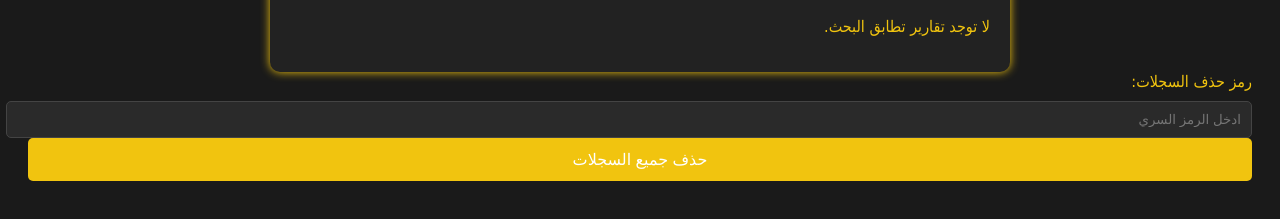
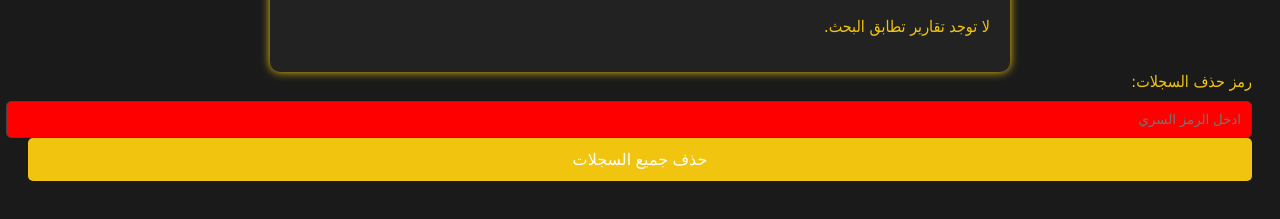
Before and after one commit to N0URELD1N/reports.mdt, a plain HTML site: page index.html in a window 1280 px wide. Shown: the part 169-388 px from the top of the page. Drawn offline with Linux system fonts and the light colour scheme.

Commit message:
Update styles.css

```diff
--- a/styles.css
+++ b/styles.css
@@ -62,7 +62,7 @@ button:hover {
 }
 
 .section input[type="password"] {
-  background-color: #2a2a2a;
+  background-color: Red;
   color: white;
   border: 1px solid #444;
   border-radius: 5px;
```
